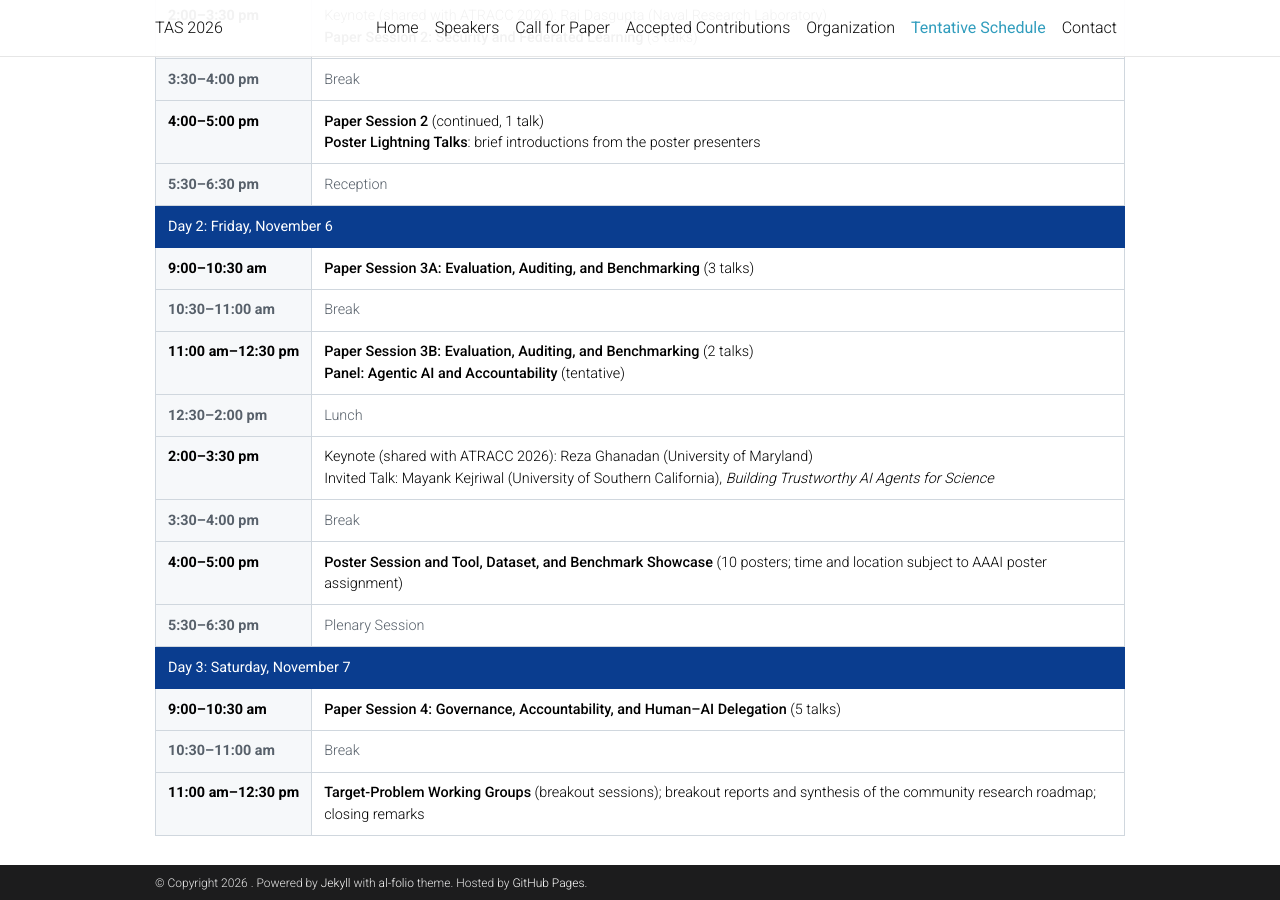
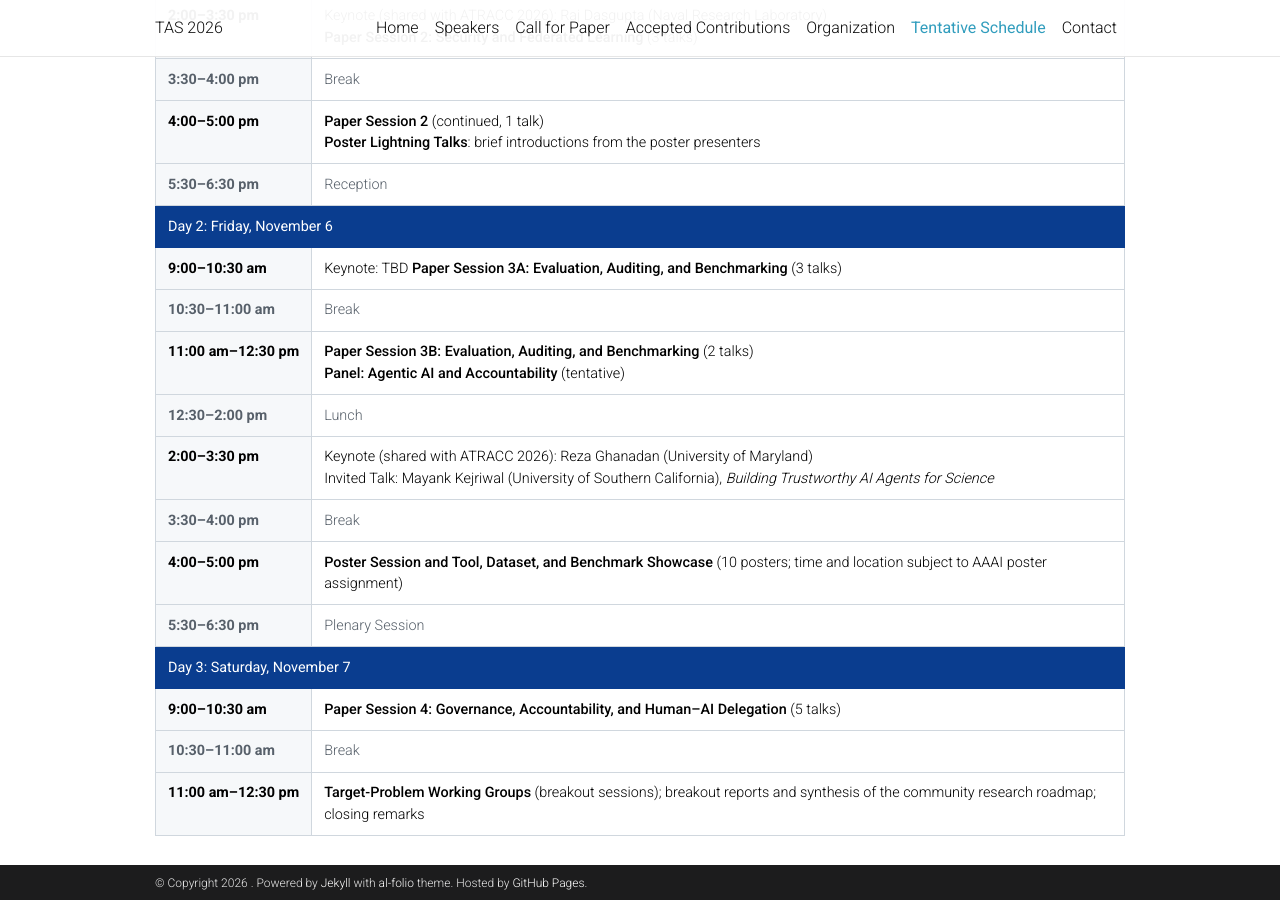
Before and after one commit to tas2026/tas2026.github.io, a Jekyll site: the page built from _pages/schedule.md, in a window 1280 px wide and 900 px high, scrolled down 631 px. Built offline with Jekyll 4.4.1, drawn with Linux system fonts in a browser that asks for light colours; comment, search, counter and statistics services are not loaded; a style sheet for code colours, icons or effects is not loaded.

Commit message:
Update schedule.md

```diff
--- a/_pages/schedule.md
+++ b/_pages/schedule.md
@@ -59,7 +59,7 @@ Speaker details are on the [Speakers page]({{ '/speakers/' | relative_url }}), a
     </tr>
     <tr>
       <td style="width:150px; padding:0.6rem 0.75rem; border:1px solid #d0d7de; background:#f6f8fa; vertical-align:top; font-weight:600; white-space:nowrap;">9:00&ndash;10:30 am</td>
-      <td style="padding:0.6rem 0.75rem; border:1px solid #d0d7de; vertical-align:top;"><strong>Paper Session 3A: Evaluation, Auditing, and Benchmarking</strong> (3 talks)</td>
+      <td style="padding:0.6rem 0.75rem; border:1px solid #d0d7de; vertical-align:top;">Keynote: TBD <strong>Paper Session 3A: Evaluation, Auditing, and Benchmarking</strong> (3 talks)</td>
     </tr>
     <tr>
       <td style="padding:0.6rem 0.75rem; border:1px solid #d0d7de; background:#f6f8fa; vertical-align:top; font-weight:600; white-space:nowrap; color:#57606a;">10:30&ndash;11:00 am</td>
```
